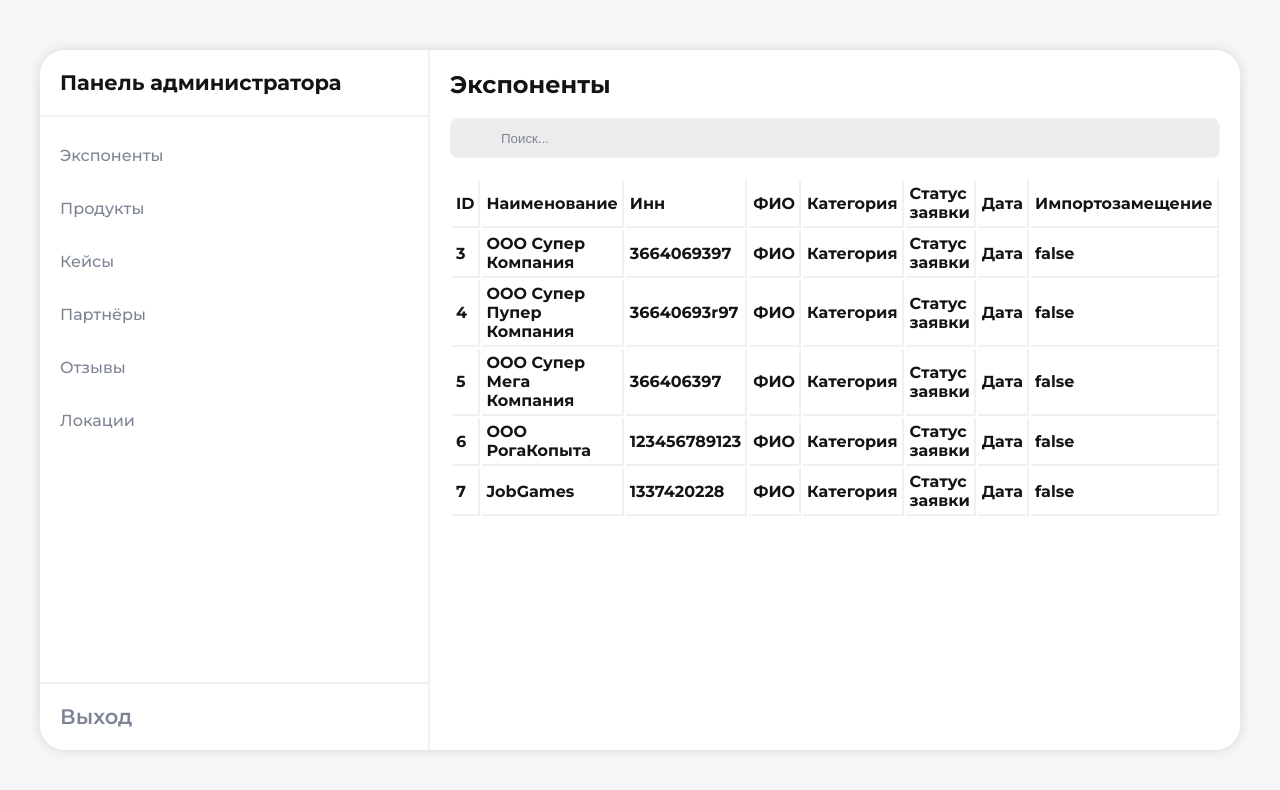
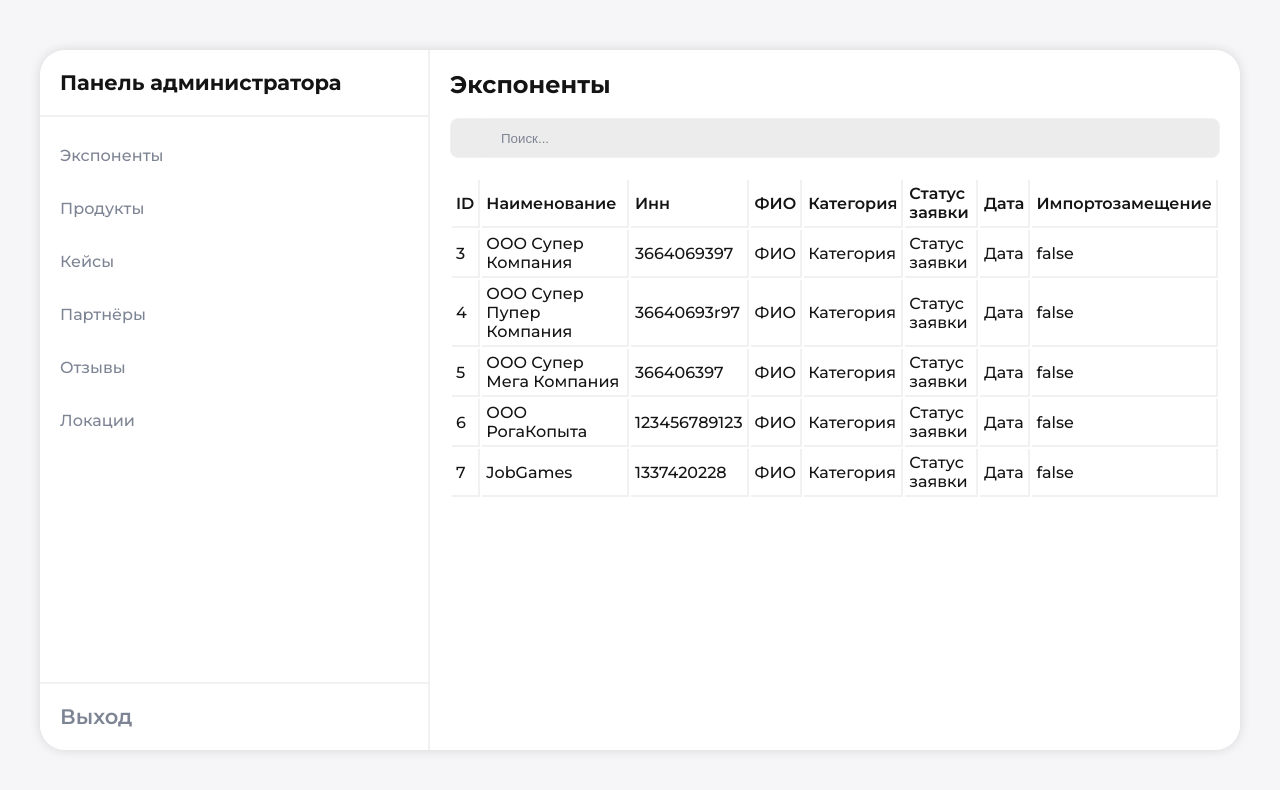
Before and after one commit to milkhunters/hahaton-frontend, a Vue app: page /admin/exhibitors in a window 1280 px wide. Shown: the top 790 px of the page. Built offline with nearby package versions, Linux system fonts and the light colour scheme; a web font is replaced by a local one.

Commit message:
fix style

```diff
--- a/src/components/admin/adminPages/adminExhibitors.vue
+++ b/src/components/admin/adminPages/adminExhibitors.vue
@@ -16,7 +16,7 @@
       <th>Импортозамещение</th>
     </tr>
 
-    <tr class="admin_table_newtitle" v-for="item in exhibitors2" :key="item.id">
+    <tr v-for="item in exhibitors2" :key="item.id">
       <th>{{ item.id }}</th>
       <th>{{ item.title }}</th>
       <th>{{ item.inn }}</th>
@@ -135,7 +135,6 @@ export default {
 
 
 <style scoped>
-  /*admin table*/
 .admin_table {
   margin-top: 20px;
   width: 100%;
@@ -143,12 +142,15 @@ export default {
 .admin_table tr {
   border: 1px solid var(--border-light);
 }
+.admin_table_title th {
+  font-weight: 600 !important;
+}
 .admin_table th {
   border-right: 2px solid var(--border-light);
   border-bottom: 2px solid var(--border-light);
   text-align: left;
   padding: 4px;
-  /*font-weight: 500;*/
+  font-weight: 500;
 }
 .admin_table td {
   border-right: 2px solid var(--border-light);
@@ -162,11 +164,4 @@ export default {
   width: 100%;
   height: 100%;
 }
-.admin_table_title{
-  font-weight: 500;
-}
-
-.admin_table_newtitle {
-  font-weight: 600;
-}
 </style>
--- a/src/components/login/login.vue
+++ b/src/components/login/login.vue
@@ -75,7 +75,7 @@ export default {
       } else if (response.data.error !== undefined) {
           this.errorMessage = response.data.error.message
 
-          if (response.data.error.code === 920) {
+          /*if (response.data.error.code === 920) {
             if (response.data.role_id >= 20) {
               await router.push({name: 'exhibitors'})
             }
@@ -83,7 +83,7 @@ export default {
             {
               await router.push({name: 'lk'})
             }
-          }
+          }*/
       }
 
     }
```
